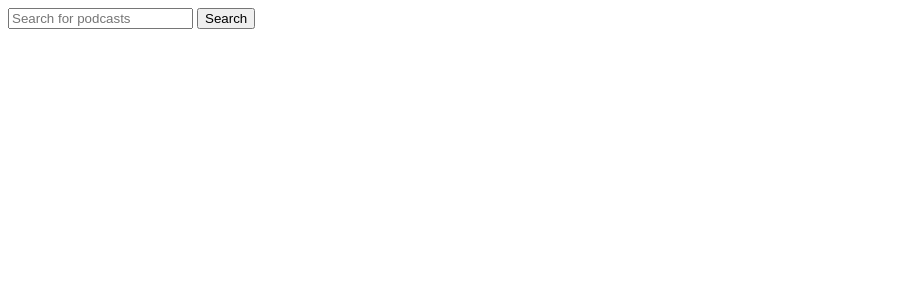
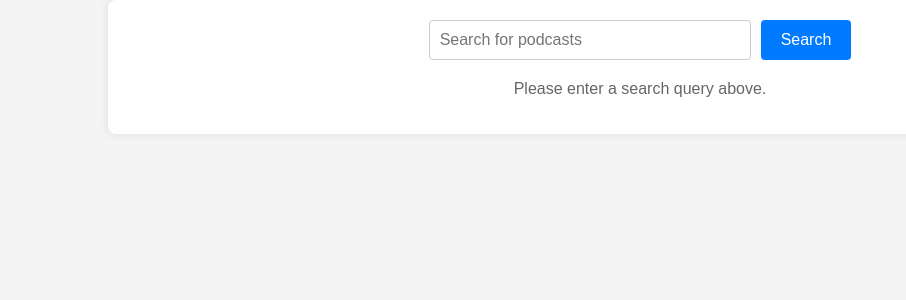
Before and after one commit to frozenbroccoli/apple-podcasts, a Django app: page /podcasts/search/ in a window 1280 px wide. Shown: the top 300 px of the page, without its empty margins (0-906 px from the left). Run offline with Django 4.2, Linux system fonts and the light colour scheme.

Commit message:
styling added to the templates

```diff
--- a/apple/templates/podcasts/search.html
+++ b/apple/templates/podcasts/search.html
@@ -1,4 +1,108 @@
-<form method="get" action="{% url 'search-podcasts' %}">
+<!DOCTYPE html>
+<html lang="en">
+<head>
+    <meta charset="UTF-8">
+    <meta name="viewport" content="width=device-width, initial-scale=1.0">
+    <title>Podcast Search Results</title>
+    <style>
+        body {
+            font-family: Arial, sans-serif;
+            margin: 0;
+            padding: 0;
+            background-color: #f4f4f4;
+        }
+        .container {
+            width: 80%;
+            margin: 0 auto;
+            padding: 20px;
+            background-color: #fff;
+            box-shadow: 0 0 10px rgba(0, 0, 0, 0.1);
+            border-radius: 8px;
+        }
+        h2 {
+            color: #333;
+            margin-bottom: 20px;
+        }
+        .search-form {
+            display: flex;
+            justify-content: center;
+            margin-bottom: 20px;
+        }
+        .search-form input {
+            padding: 10px;
+            font-size: 16px;
+            border: 1px solid #ccc;
+            border-radius: 4px;
+            width: 300px;
+        }
+        .search-form button {
+            padding: 10px 20px;
+            font-size: 16px;
+            color: #fff;
+            background-color: #007bff;
+            border: none;
+            border-radius: 4px;
+            cursor: pointer;
+            margin-left: 10px;
+        }
+        .search-form button:hover {
+            background-color: #0056b3;
+        }
+        .podcast {
+            display: flex;
+            align-items: center;
+            margin-bottom: 20px;
+            border-bottom: 1px solid #eee;
+            padding-bottom: 20px;
+        }
+        .podcast img {
+            border-radius: 8px;
+            margin-right: 20px;
+        }
+        .podcast-info {
+            flex: 1;
+        }
+        .podcast h3 {
+            margin: 0;
+            color: #007bff;
+        }
+        .podcast p {
+            margin: 5px 0;
+            color: #555;
+        }
+        .podcast p a {
+            color: #007bff;
+            text-decoration: none;
+        }
+        .podcast p a:hover {
+            text-decoration: underline;
+        }
+        .play-button {
+            padding: 10px 20px;
+            font-size: 14px;
+            color: #fff;
+            background-color: #28a745;
+            border: none;
+            border-radius: 4px;
+            cursor: pointer;
+            margin-top: 10px;
+        }
+        .play-button:hover {
+            background-color: #218838;
+        }
+        .no-results, .search-message {
+            text-align: center;
+            color: #666;
+            margin-top: 20px;
+        }
+        .player {
+            margin-top: 10px;
+        }
+    </style>
+</head>
+<body>
+    <div class="container">
+        <form method="get" action="{% url 'search-podcasts' %}" class="search-form">
             <input type="text" name="query" placeholder="Search for podcasts">
             <button type="submit">Search</button>
         </form>
@@ -10,29 +114,34 @@
             <div>
                 {% for result in response.results %}
                     <div class="podcast">
-                <img src="{{ result.artworkUrl100 }}" alt="{{ result.collectionName }}">
+                        <img src="{{ result.artworkUrl100 }}" alt="{{ result.collectionName }}" width="100" height="100">
+                        <div class="podcast-info">
                             <h3><a href="{% url 'episodes' collection_id=result.collectionId %}">{{ result.collectionName }}</a></h3>
                             <p>Artist: <a href="{{ result.artistViewUrl }}">{{ result.artistName }}</a></p>
                             <p>Genre: {{ result.primaryGenreName }}</p>
                             <p>Release Date: {{ result.releaseDate }}</p>
 
                             <!-- Play button or link -->
-                <button onclick="playPodcast('{{ result.trackId }}')">Play Podcast</button>
+                            <button class="play-button" onclick="playPodcast('{{ result.trackId }}')">Play Podcast</button>
 
                             <!-- Placeholder for iframe -->
-                <div id="player-{{ result.trackId }}" style="display: none;">
+                            <div id="player-{{ result.trackId }}" class="player" style="display: none;">
                                 <iframe allow="autoplay *; encrypted-media *" frameborder="0" height="450" width="100%"
                                         style="max-width:660px;overflow:hidden;border-radius:10px;"
                                         sandbox="allow-forms allow-popups allow-same-origin allow-scripts allow-top-navigation-by-user-activation"></iframe>
+                            </div>
                         </div>
                     </div>
                 {% endfor %}
             </div>
         {% else %}
             {% if request.GET.query %}
-        <p>No results found for "{{ request.GET.query }}"</p>
+                <p class="no-results">No results found for "{{ request.GET.query }}"</p>
+            {% else %}
+                <p class="search-message">Please enter a search query above.</p>
             {% endif %}
         {% endif %}
+    </div>
 
     <script>
     function playPodcast(trackId) {
@@ -44,3 +153,5 @@ function playPodcast(trackId) {
         iframeContainer.style.display = 'block';
     }
     </script>
+</body>
+</html>
```
Also changed, not shown: apple/templates/podcasts/episodes.html (+104 -7 lines). Lines whose indentation alone changed are shown as unchanged.
